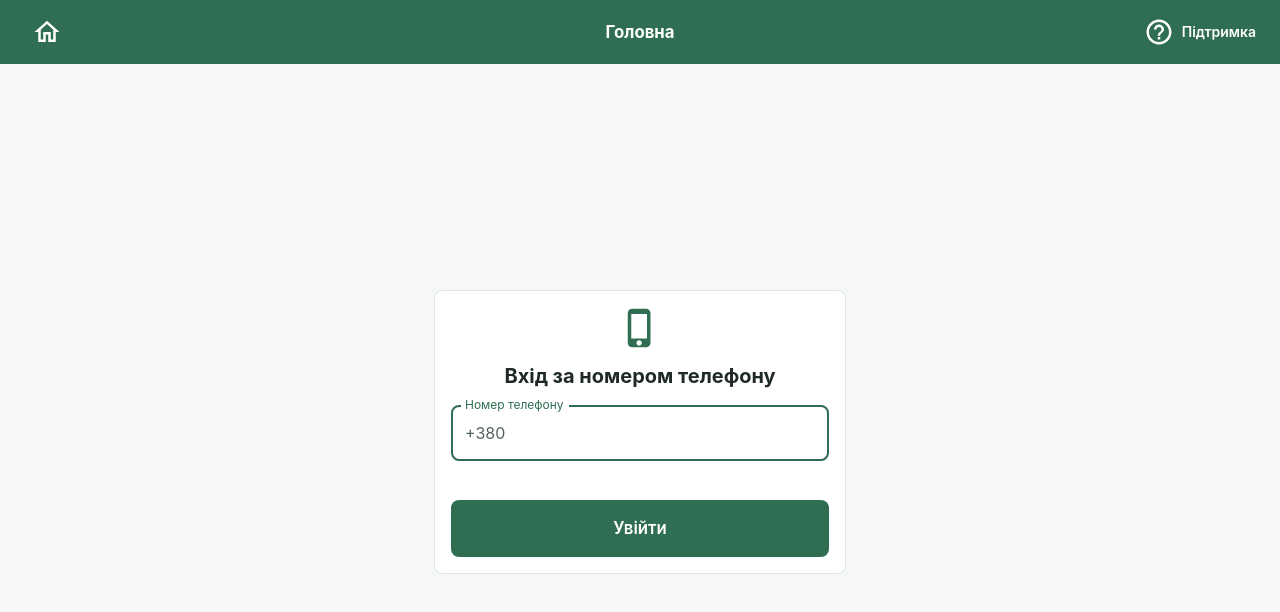
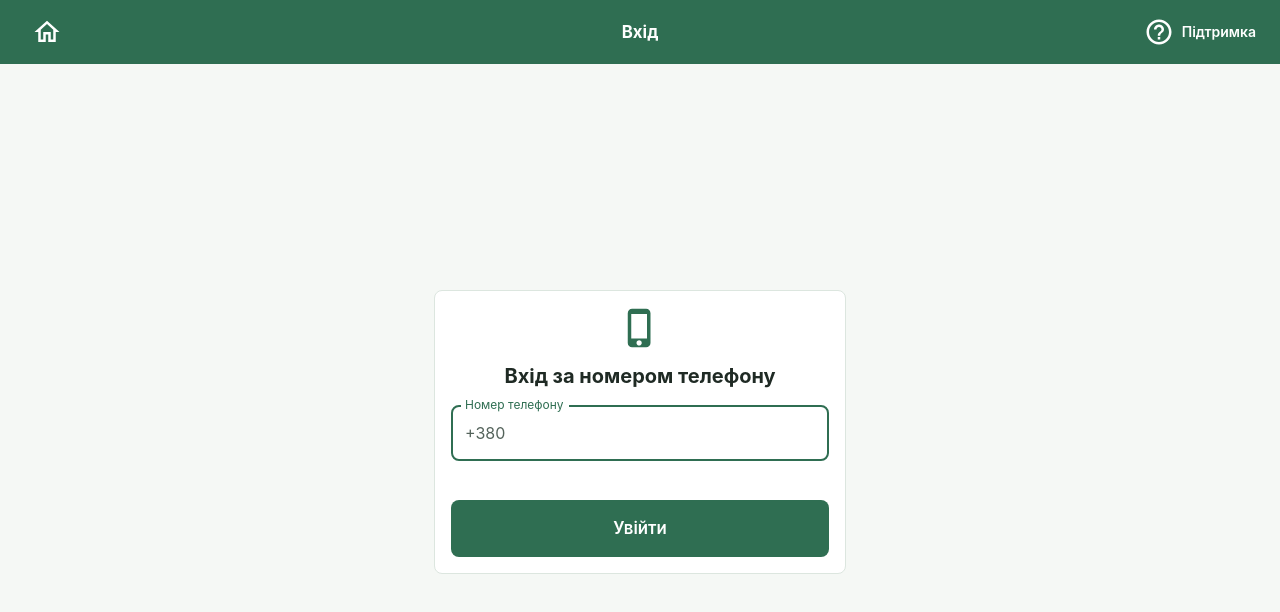
Before and after one commit to OleksandrShchur/Stand, a React (Vite) app in the folder stand.client/: page /login in a window 1280 px wide. Shown: the top 612 px of the page. Built offline with nearby package versions, Linux system fonts and the light colour scheme; no server answers.

Commit message:
rename header title on login page

```diff
--- a/stand.client/src/features/auth/UserLoginPage.tsx
+++ b/stand.client/src/features/auth/UserLoginPage.tsx
@@ -54,7 +54,7 @@ export default function UserLoginPage() {
 
     return (
         <Box sx={{ minHeight: '100vh', '@supports (min-height: 100dvh)': { minHeight: '100dvh' }, display: 'flex', flexDirection: 'column', bgcolor: 'background.default' }}>
-            <BrandHeader />
+            <BrandHeader title="Вхід" />
             <Container className="content-enter" maxWidth="xs" sx={{ ...pagePadding, py: 2, flex: 1, display: 'flex', flexDirection: 'column', justifyContent: 'center' }}>
                 <Card variant="outlined">
                     <CardContent>
```
